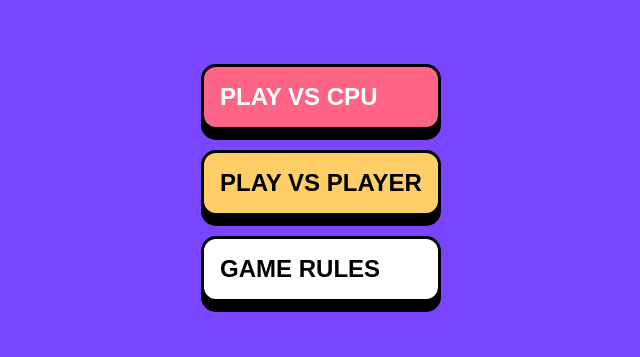
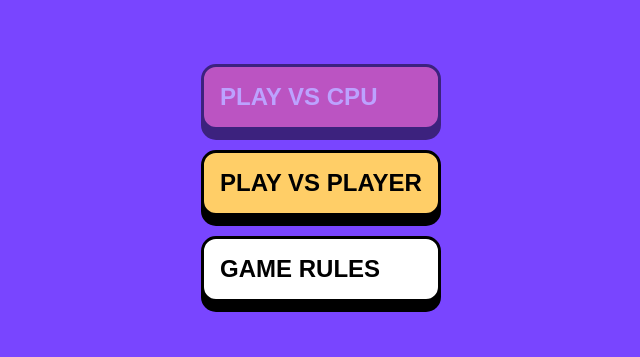
Before and after one commit to FOWMind/connect-four-game, a website with bundled scripts: page index.html in a window 1280 px wide. Shown: the whole page, without its empty margins (319-959 px from the left). Built offline with nearby package versions, Linux system fonts and the light colour scheme.

Commit message:
[Update] Disabled Play vs CPU menu button

```diff
--- a/src/modules/EventManager.js
+++ b/src/modules/EventManager.js
@@ -47,7 +47,8 @@ export default class EventManager {
       }
 
       if (target === playCPUButton) {
-        return console.log("play vs cpu");
+        // return console.log("play vs cpu");
+        return;
       } else if (target === playPlayerButton) {
         console.log("play vs player");
         return this.uiManager.showGame("player");
--- a/src/modules/UIManager.js
+++ b/src/modules/UIManager.js
@@ -104,6 +104,7 @@ export default class UIManager {
 
     wrapper.classList.add("menu-buttons");
     playCPU.classList.add("primary");
+    playCPU.setAttribute("disabled", "");
     playCPU.setAttribute("id", "play-vs-cpu-button");
     playPlayer.classList.add("secondary");
     playPlayer.setAttribute("id", "play-vs-player-button");
--- a/src/styles/index.scss
+++ b/src/styles/index.scss
@@ -84,10 +84,10 @@ img {
 
   &[disabled] {
     opacity: 0.5;
-    cursor: default;
+    pointer-events: none;
   }
 
-  &:not([disabled]):hover {
+  &:hover {
     background-color: $buttonBgHover;
   }
 }
@@ -130,6 +130,11 @@ img {
 
   &.secondary {
     background-color: $playerTwoClr;
+  }
+
+  &[disabled] {
+    opacity: 0.5;
+    pointer-events: none;
   }
 }
 
```
Also changed, not shown: css/index.css, 1 other file.
